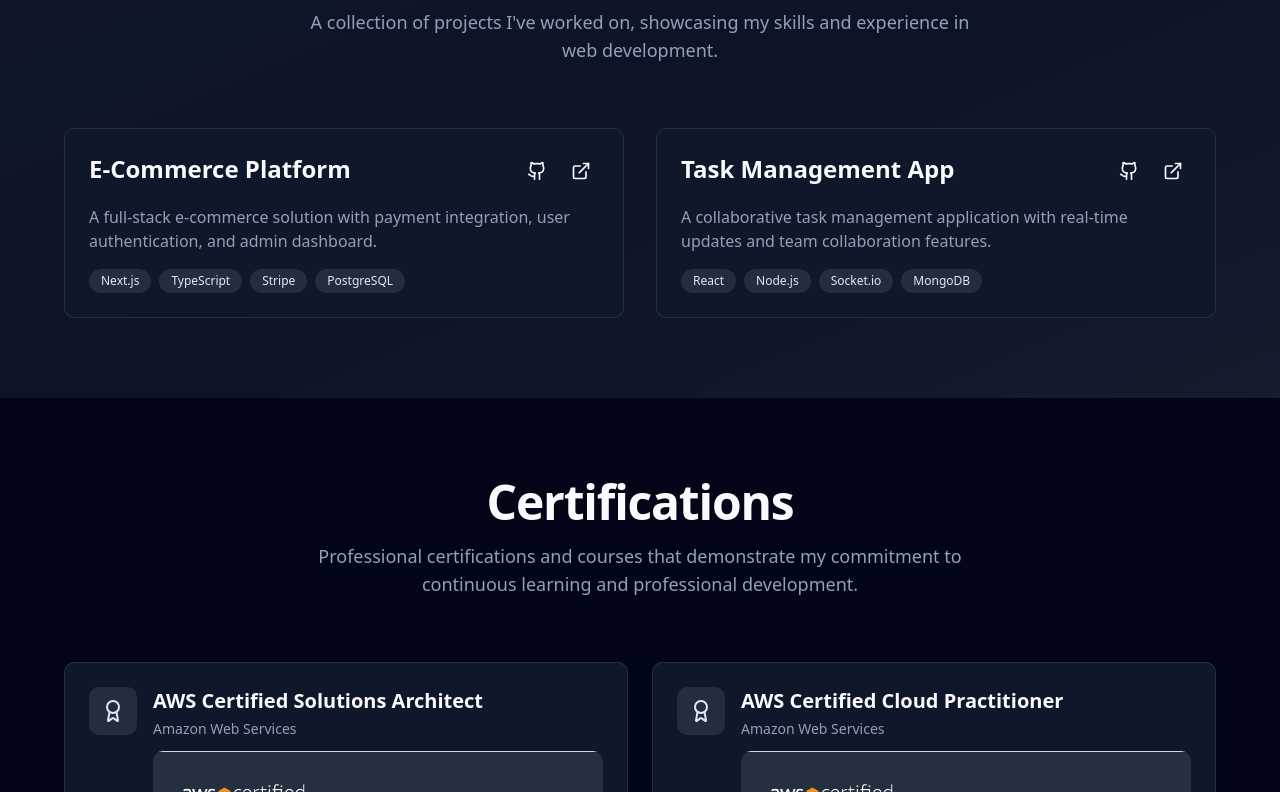
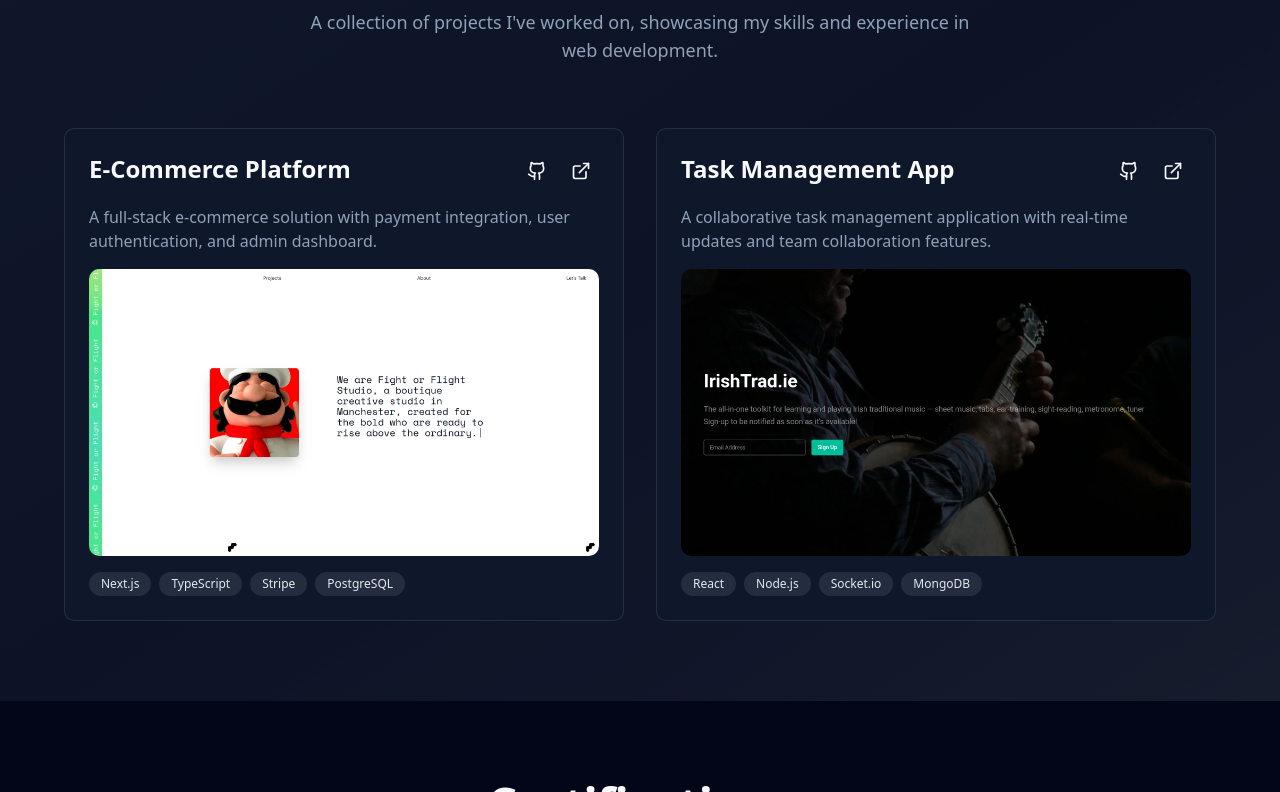
Before and after one commit to markodowd/markodowd-portfolio, a Next.js app: page / in a window 1280 px wide. Shown: the part 1768-2560 px from the top of the page. Built offline with nearby package versions, Linux system fonts and the light colour scheme.

Commit message:
feat: project images

```diff
--- a/components/Projects.tsx
+++ b/components/Projects.tsx
@@ -2,6 +2,7 @@
 
 import { ExternalLink, Github } from "lucide-react";
 import Link from "next/link";
+import Image from "next/image";
 import { useMousePosition } from "@/hooks/use-mouse-position";
 
 interface Project {
@@ -21,6 +22,7 @@
     technologies: ["Next.js", "TypeScript", "Stripe", "PostgreSQL"],
     githubUrl: "https://github.com",
     liveUrl: "https://example.com",
+    image: "/images/projects/forf.webp",
   },
   {
     title: "Task Management App",
@@ -29,6 +31,7 @@
     technologies: ["React", "Node.js", "Socket.io", "MongoDB"],
     githubUrl: "https://github.com",
     liveUrl: "https://example.com",
+    image: "/images/projects/irishtrad.webp",
   },
 ];
 
@@ -96,6 +99,16 @@
                 <p className="mb-4 text-muted-foreground">
                   {project.description}
                 </p>
+                {project.image && (
+                  <div className="mb-4 relative w-full aspect-video rounded-lg overflow-hidden">
+                    <Image
+                      src={project.image}
+                      alt={project.title}
+                      fill
+                      className="object-cover"
+                    />
+                  </div>
+                )}
                 <div className="flex flex-wrap gap-2">
                   {project.technologies.map((tech, techIndex) => (
                     <span
```
